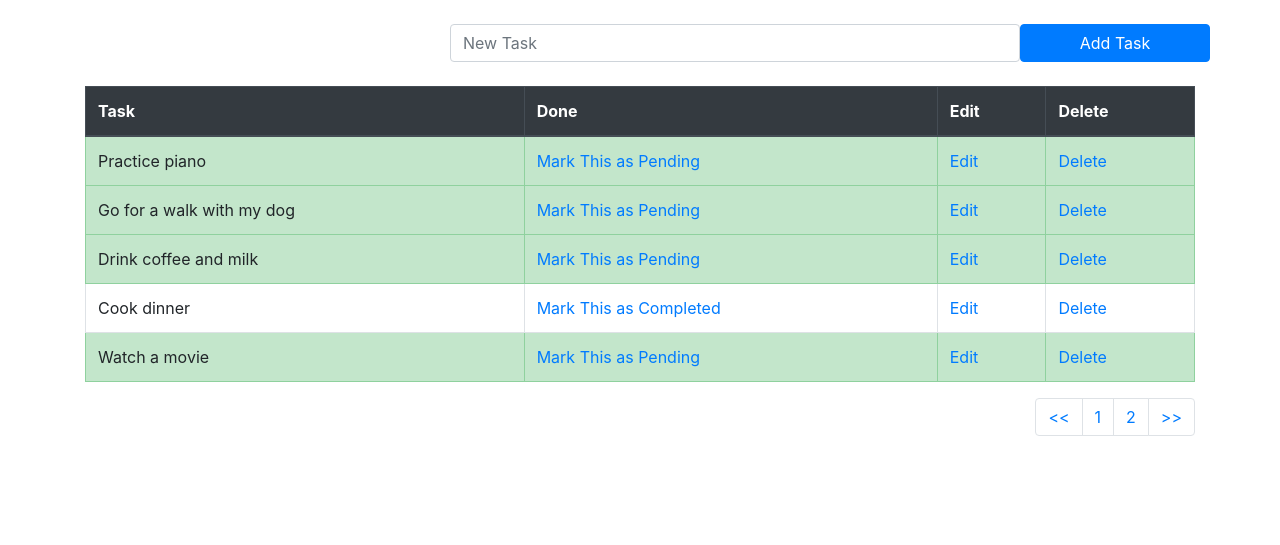
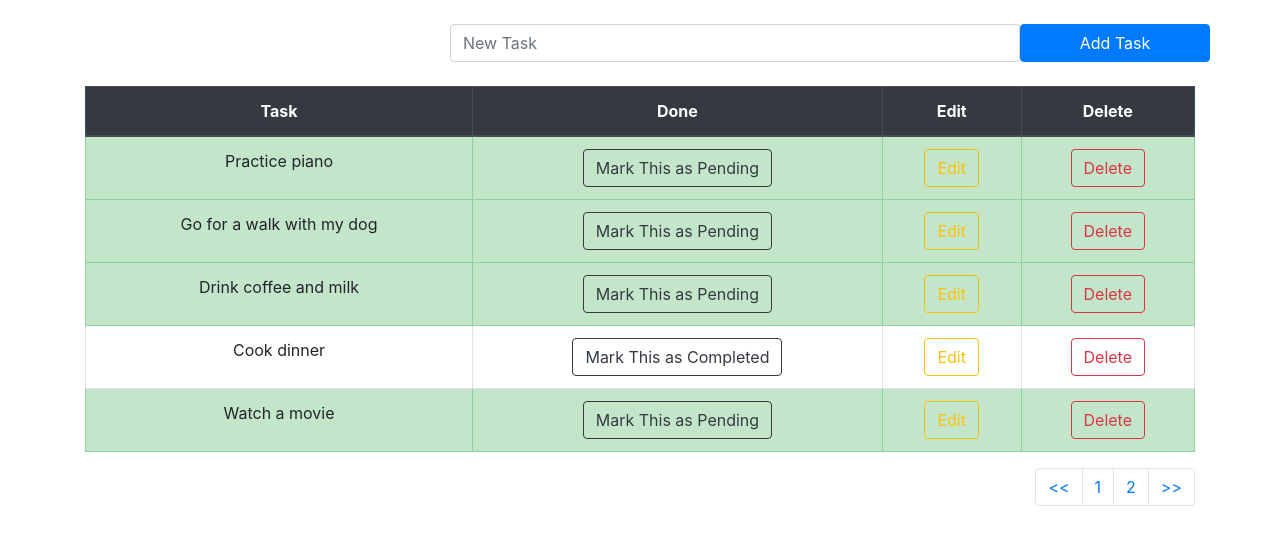
Before and after one commit to Tsilkostas/Django-Project, a Django app: page /todolist/ in a window 1280 px wide. Shown: the part 65-610 px from the top of the page. Run offline with Django 3.2, Linux system fonts and the light colour scheme; data comes from the database, SQL or seed files in the repository.

Commit message:
fixing task page design

```diff
--- a/taskmate/todolist_app/templates/todolist.html
+++ b/taskmate/todolist_app/templates/todolist.html
@@ -24,7 +24,7 @@
         <button type="submit" class="btn btn-primary col-lg-2">Add Task</button>
   </form>
   <br>
-  <table class="table table-bordered">
+  <table class="table table-bordered text-center">
     <thead class="thead-dark">
         <tr>
           <th scope="col">Task</th>
@@ -40,16 +40,16 @@
         {% if obj.done %}
           <tr class="table-success">
             <td>{{ obj.task }}</td>
-            <td><a href="{% url 'pending_task' obj.id %}">Mark This as Pending</a></td>
-            <td><a href="{% url 'edit_task' obj.id %}">Edit</a></td>
-            <td><a href="{% url 'delete_task' obj.id %}">Delete</a></td>
+            <td><a href="{% url 'pending_task' obj.id %}"><button type="button" class="btn btn-outline-dark">Mark This as Pending</button></a></td>
+            <td><a href="{% url 'edit_task' obj.id %}"><button type="button" class="btn btn-outline-warning">Edit</button></a></td>
+            <td><a href="{% url 'delete_task' obj.id %}"><button type="button" class="btn btn-outline-danger">Delete</button></a></td>
           </tr>
           {% else %}
           <tr>
             <td>{{ obj.task }}</td>
-            <td><a href="{% url 'complete_task' obj.id %}">Mark This as Completed</a></td>
-            <td><a href="{% url 'edit_task' obj.id %}">Edit</a></td>
-            <td><a href="{% url 'delete_task' obj.id %}">Delete</a></td>
+            <td><a href="{% url 'complete_task' obj.id %}"><button type="button" class="btn btn-outline-dark">Mark This as Completed</button></a></td>
+            <td><a href="{% url 'edit_task' obj.id %}"><button type="button" class="btn btn-outline-warning">Edit</button></a></td>
+            <td><a href="{% url 'delete_task' obj.id %}"><button type="button" class="btn btn-outline-danger">Delete</button></a></td>
           </tr>
         {% endif %}
       {% endfor %}
```
